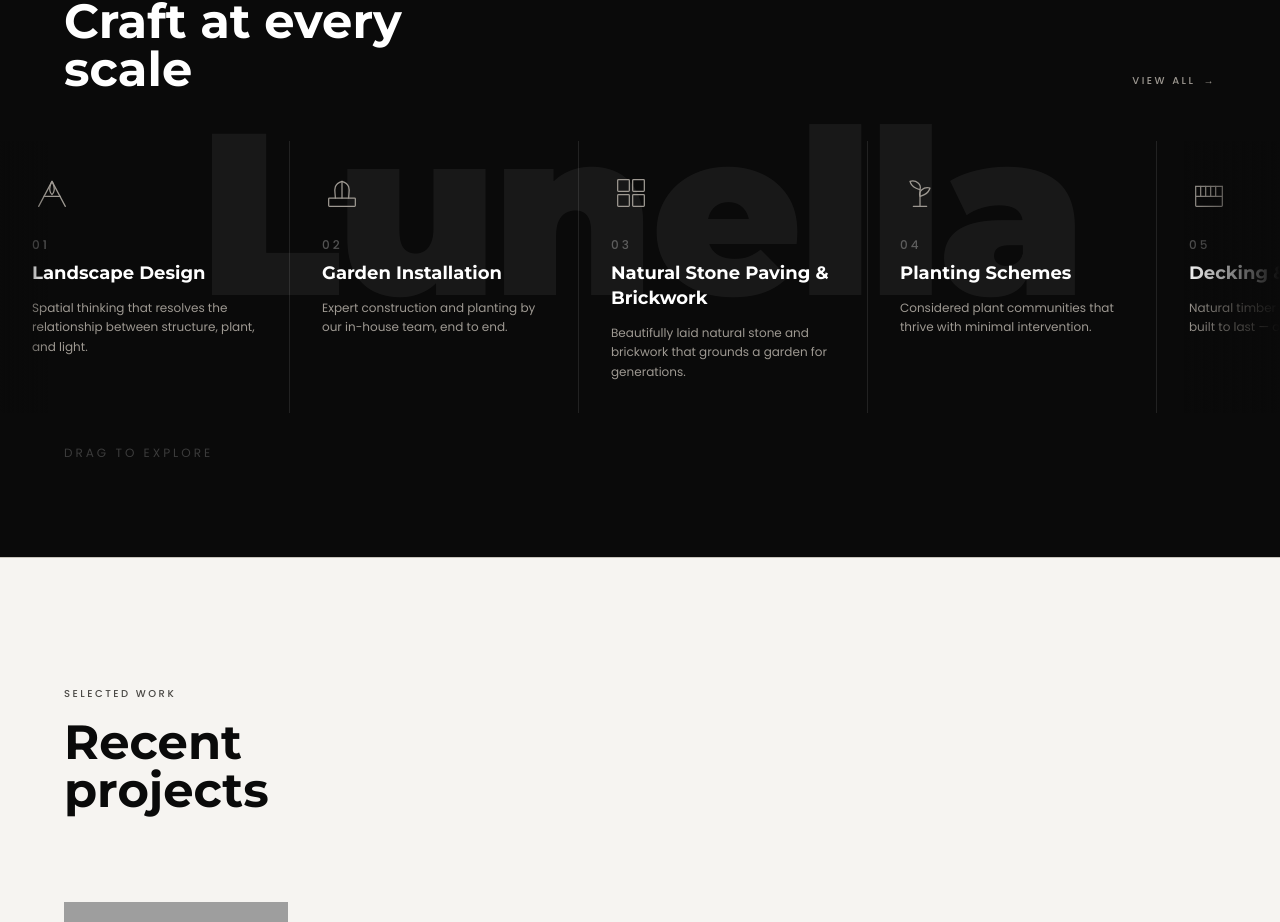
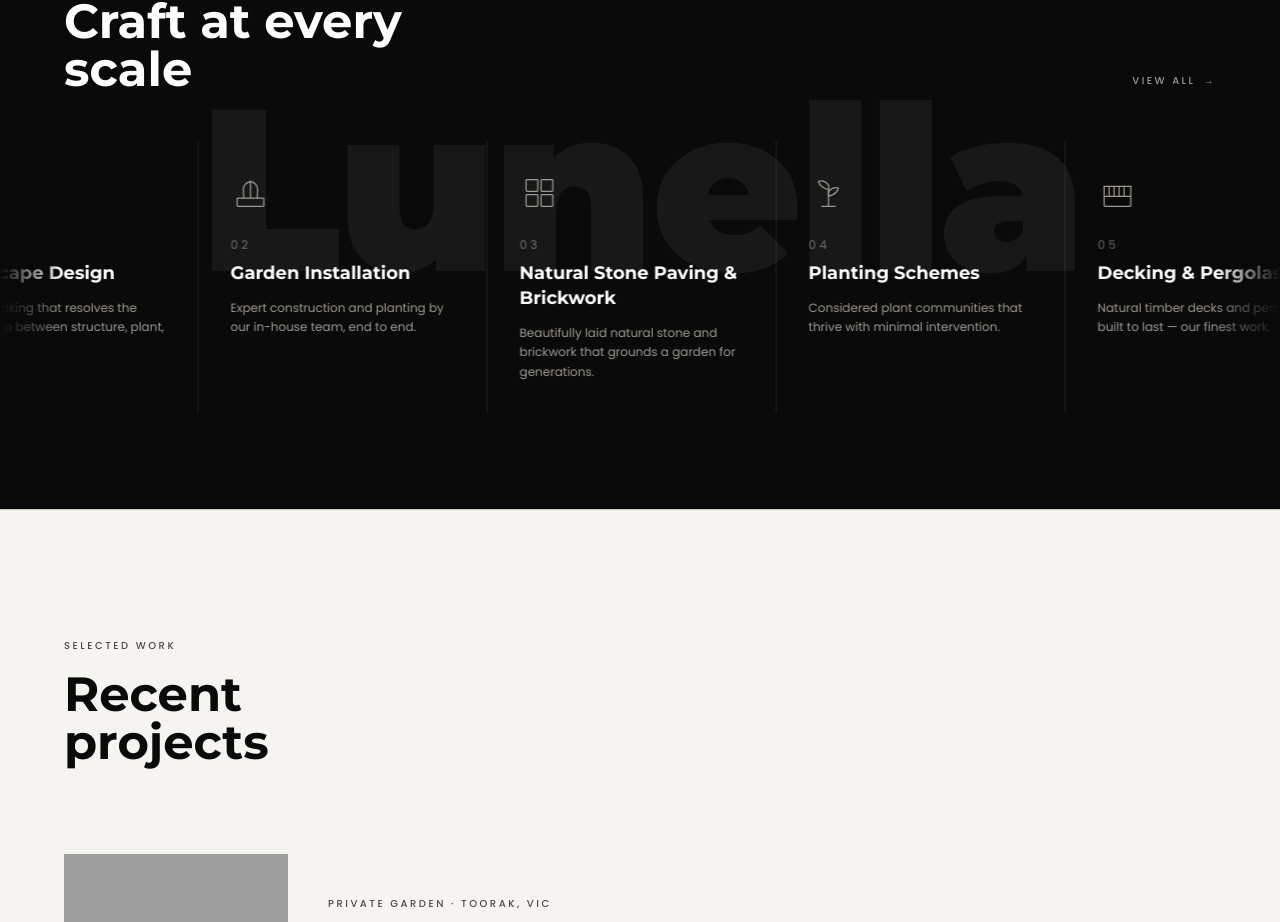
Before and after one commit to milochamp2/lunella-landscape, a Next.js app: page / in a window 1280 px wide. Shown: the part 1044-1966 px from the top of the page. Built offline with nearby package versions, Linux system fonts and the light colour scheme; grey boxes are pictures that could not be loaded.

Commit message:
+website update
added infinite scrolling for what we do services

```diff
--- a/app/globals.css
+++ b/app/globals.css
@@ -22,6 +22,15 @@
   ::selection {
     @apply bg-ink text-paper;
   }
+}
+
+@keyframes marquee {
+  from { transform: translateX(0); }
+  to   { transform: translateX(-50%); }
+}
+
+.marquee-wrapper:hover .marquee-track {
+  animation-play-state: paused;
 }
 
 @layer components {
--- a/components/services-scroll.tsx
+++ b/components/services-scroll.tsx
@@ -1,6 +1,5 @@
 'use client'
 
-import { useRef, useCallback } from 'react'
 import Link from 'next/link'
 
 const services = [
@@ -176,38 +175,30 @@ const services = [
   },
 ]
 
+function ServiceCard({ s }: { s: typeof services[0] }) {
+  return (
+    <div
+      className="group flex-shrink-0 w-64 md:w-72 bg-transparent hover:bg-white/5 transition-colors duration-300 p-8 flex flex-col gap-6 border-l border-white/10"
+    >
+      <div className="text-stone group-hover:text-paper transition-colors duration-300">
+        {s.icon}
+      </div>
+      <div>
+        <p className="text-paper/30 text-xs font-sans font-medium tracking-widest mb-2">
+          {s.number}
+        </p>
+        <h3 className="font-display font-bold text-paper text-lg leading-snug mb-3">
+          {s.title}
+        </h3>
+        <p className="text-stone text-xs leading-relaxed group-hover:text-stone/80 transition-colors duration-300">
+          {s.tagline}
+        </p>
+      </div>
+    </div>
+  )
+}
+
 export function ServicesScroll() {
-  const trackRef = useRef<HTMLDivElement>(null)
-  const isDragging = useRef(false)
-  const startX = useRef(0)
-  const scrollLeft = useRef(0)
-
-  const onMouseDown = useCallback((e: React.MouseEvent) => {
-    if (!trackRef.current) return
-    isDragging.current = true
-    startX.current = e.pageX - trackRef.current.offsetLeft
-    scrollLeft.current = trackRef.current.scrollLeft
-    trackRef.current.style.cursor = 'grabbing'
-  }, [])
-
-  const onMouseUp = useCallback(() => {
-    isDragging.current = false
-    if (trackRef.current) trackRef.current.style.cursor = 'grab'
-  }, [])
-
-  const onMouseMove = useCallback((e: React.MouseEvent) => {
-    if (!isDragging.current || !trackRef.current) return
-    e.preventDefault()
-    const x = e.pageX - trackRef.current.offsetLeft
-    const walk = (x - startX.current) * 1.2
-    trackRef.current.scrollLeft = scrollLeft.current - walk
-  }, [])
-
-  const onMouseLeave = useCallback(() => {
-    isDragging.current = false
-    if (trackRef.current) trackRef.current.style.cursor = 'grab'
-  }, [])
-
   return (
     <section className="bg-ink border-t border-slate relative overflow-hidden py-16 md:py-24">
       {/* Watermark */}
@@ -240,57 +231,29 @@ export function ServicesScroll() {
         </div>
       </div>
 
-      {/* Scroll hint fade edges */}
-      <div className="relative z-10">
-        <div className="pointer-events-none absolute left-0 top-0 bottom-0 w-12 bg-gradient-to-r from-ink to-transparent z-10" />
-        <div className="pointer-events-none absolute right-0 top-0 bottom-0 w-24 bg-gradient-to-l from-ink to-transparent z-10" />
+      {/* Marquee */}
+      <div className="marquee-wrapper relative z-10 overflow-hidden">
+        {/* Fade edges */}
+        <div className="pointer-events-none absolute left-0 top-0 bottom-0 w-16 bg-gradient-to-r from-ink to-transparent z-10" />
+        <div className="pointer-events-none absolute right-0 top-0 bottom-0 w-16 bg-gradient-to-l from-ink to-transparent z-10" />
 
-        {/* Scrollable track */}
+        {/* Animated track — duplicated for seamless loop */}
         <div
-          ref={trackRef}
-          className="flex gap-px overflow-x-auto scrollbar-none pl-[max(1.5rem,calc((100vw-1440px)/2+1.5rem))] pr-24 select-none"
+          className="marquee-track flex gap-px"
           style={{
-            scrollSnapType: 'x mandatory',
-            WebkitOverflowScrolling: 'touch',
-            cursor: 'grab',
-            msOverflowStyle: 'none',
-            scrollbarWidth: 'none',
+            animation: 'marquee 45s linear infinite',
+            willChange: 'transform',
           }}
-          onMouseDown={onMouseDown}
-          onMouseUp={onMouseUp}
-          onMouseMove={onMouseMove}
-          onMouseLeave={onMouseLeave}
         >
+          {/* First copy */}
           {services.map((s) => (
-            <div
-              key={s.title}
-              className="group flex-shrink-0 w-64 md:w-72 bg-transparent hover:bg-white/5 transition-colors duration-300 p-8 flex flex-col gap-6 border-l border-white/10 first:border-l-0"
-              style={{ scrollSnapAlign: 'start' }}
-            >
-              <div className="text-stone group-hover:text-paper transition-colors duration-300">
-                {s.icon}
-              </div>
-              <div>
-                <p className="text-paper/30 text-xs font-sans font-medium tracking-widest mb-2">
-                  {s.number}
-                </p>
-                <h3 className="font-display font-bold text-paper text-lg leading-snug mb-3">
-                  {s.title}
-                </h3>
-                <p className="text-stone text-xs leading-relaxed group-hover:text-stone/80 transition-colors duration-300">
-                  {s.tagline}
-                </p>
-              </div>
-            </div>
+            <ServiceCard key={`a-${s.number}`} s={s} />
+          ))}
+          {/* Duplicate — makes the loop seamless */}
+          {services.map((s) => (
+            <ServiceCard key={`b-${s.number}`} s={s} />
           ))}
         </div>
-      </div>
-
-      {/* Scroll progress hint */}
-      <div className="site-container relative z-10 mt-8">
-        <p className="text-paper/20 text-xs font-sans tracking-widest uppercase">
-          Drag to explore
-        </p>
       </div>
     </section>
   )
```
Also changed, not shown: 1 other file (tests, documents, lock files or other folders).
